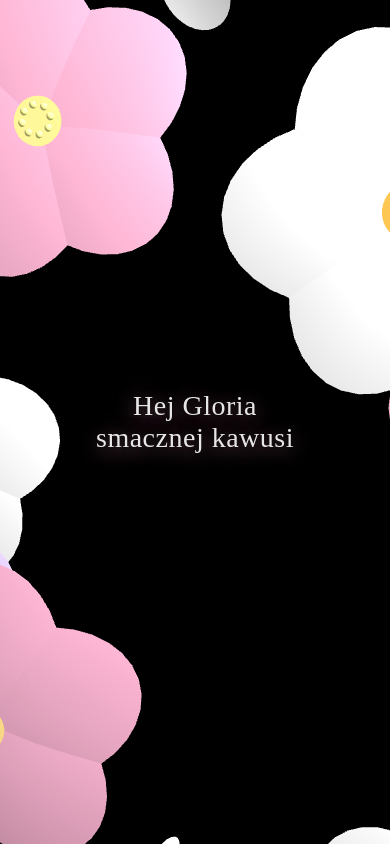
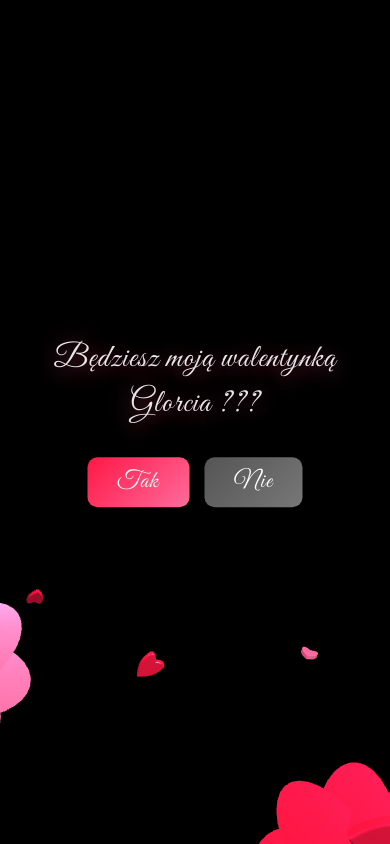
Before and after one commit to vect000r/portfolio, a Django app: template backend/api/templates/gloria.html in a window 390 px wide. Run offline with Django 5.2, Linux system fonts and the light colour scheme; the template is opened without the code that fills it, so the values that code supplies are empty; parts of the project's set-up code (start-up, migrations or seed data) failed here and were passed over.

Commit message:
feat: added secret functionality

```diff
--- a/backend/api/templates/gloria.html
+++ b/backend/api/templates/gloria.html
@@ -3,18 +3,22 @@
 <head>
     <meta charset="UTF-8">
     <meta name="viewport" content="width=device-width, initial-scale=1.0">
-    <title>flowers for gloria</title>
+    <title>Valentine for Gloria</title>
+    <link rel="preconnect" href="https://fonts.googleapis.com">
+    <link rel="preconnect" href="https://fonts.gstatic.com" crossorigin>
+    <link href="https://fonts.googleapis.com/css2?family=Great+Vibes&display=swap" rel="stylesheet">
     <style>
         body {
             margin: 0;
             overflow: hidden;
             background: #000;
+            font-family: "Great Vibes", cursive;
         }
         canvas {
             display: block;
         }
 
-        .centered-text {
+        .centered-content {
             position: absolute;
             top: 50%;
             left: 50%;
@@ -27,46 +31,223 @@
             box-sizing: border-box;
         }
 
+        .screen {
+            display: none;
+        }
 
-        .centered-text h1 {
-            font-size: 48px;
+        .screen.active {
+            display: block;
+        }
+
+        .centered-content h1 {
+            font-size: 56px;
             color: rgba(255, 255, 255, 0.9);
-            margin: 0;
-            font-weight: 300;
+            margin: 0 0 40px 0;
+            font-weight: 400;
             letter-spacing: 2px;
-            text-shadow: 0 4px 20px rgba(255, 183, 213, 0.5),
-                         0 0 40px rgba(255, 183, 213, 0.3);
+            text-shadow: 0 4px 20px rgba(255, 100, 150, 0.5),
+                         0 0 40px rgba(255, 100, 150, 0.3);
+            line-height: 1.4;
+        }
+
+        .photo-placeholder {
+            margin: 30px 0;
+            text-align: center;
+        }
+
+        .button-container {
+            display: flex;
+            gap: 20px;
+            justify-content: center;
+            margin-top: 30px;
+        }
+
+        button {
+            padding: 15px 40px;
+            font-size: 32px;
+            font-weight: 400;
+            font-family: "Great Vibes", cursive;
+            border: none;
+            border-radius: 10px;
+            cursor: pointer;
+            transition: all 0.3s ease;
+            text-transform: none;
+            letter-spacing: 1px;
+            box-shadow: 0 4px 15px rgba(0, 0, 0, 0.3);
+        }
+
+        .tak-button {
+            background: linear-gradient(135deg, #ff1744, #ff6b9d);
+            color: white;
+        }
+
+        .tak-button:hover {
+            transform: scale(1.05);
+            box-shadow: 0 6px 20px rgba(255, 23, 68, 0.4);
+        }
+
+        .nie-button {
+            background: linear-gradient(135deg, #555, #777);
+            color: white;
+        }
+
+        .back-button {
+            background: linear-gradient(135deg, #333, #555);
+            color: rgba(255, 255, 255, 0.8);
+            font-size: 24px;
+            padding: 10px 30px;
+        }
+
+        .back-button:hover {
+            transform: scale(1.05);
+            box-shadow: 0 6px 20px rgba(51, 51, 51, 0.4);
+        }
+
+        .nie-button:hover {
+            transform: scale(1.05);
+            box-shadow: 0 6px 20px rgba(85, 85, 85, 0.4);
         }
 
         @media (max-width: 768px) {
-            .centered-text h1 {
-                font-size: 36px;
-                letter-spacing: 1px;
+            .centered-content h1 {
+                font-size: 42px;
+                letter-spacing: 1.5px;
+            }
+            button {
+                padding: 12px 35px;
+                font-size: 28px;
             }
         }
 
         @media (max-width: 480px) {
-            .centered-text h1 {
-                font-size: 28px;
-                letter-spacing: 0.5px;
+            .centered-content h1 {
+                font-size: 32px;
+                letter-spacing: 1px;
+                margin-bottom: 30px;
+            }
+            button {
+                padding: 10px 30px;
+                font-size: 24px;
+            }
+            .button-container {
+                gap: 15px;
             }
         }
 
         @media (max-width: 360px) {
-            .centered-text h1 {
-                font-size: 24px;
+            .centered-content h1 {
+                font-size: 28px;
+                letter-spacing: 0.5px;
+            }
+            button {
+                font-size: 22px;
+                padding: 8px 25px;
             }
         }
     </style>
 </head>
 <body>
-    <div class="centered-text">
-        <h1>Hej Gloria</h1>
-        <h1>smacznej kawusi</h1>
+    <div class="centered-content">
+        <!-- Screen 1: Initial Question -->
+        <div id="screen1" class="screen active">
+            <h1>Będziesz moją walentynką Glorcia ???</h1>
+            <div class="button-container">
+                <button class="tak-button" onclick="goToScreen2()">Tak</button>
+                <button class="nie-button" onclick="handleNo1()">Nie</button>
+            </div>
+        </div>
+
+        <!-- Screen 2: Ramen Proposal -->
+        <div id="screen2" class="screen">
+            <h1>Question:</h1>
+            <h1>Ramen i Jazz bar w Walentynki</h1>
+            <h1>Co myślisz?</h1>
+            <div class="button-container">
+                <button class="tak-button" onclick="goToScreen3()">Tak</button>
+                <button class="nie-button" onclick="handleNo2()">Nie</button>
+            </div>
+            <div class="button-container" style="margin-top: 20px;">
+                <button class="back-button" onclick="goBack(2)">← Wróć</button>
+            </div>
+        </div>
+
+        <!-- Screen 3: Final Message with Photo -->
+        <div id="screen3" class="screen">
+            <h1>Zobacz co jest w szufladzie :333</h1>
+
+            <div class="photo-placeholder">
+                <img id="uploadedPhoto" src="../../media/images/2025/10/gloria.jpg" alt="Your photo will appear here" style="display: block; max-width: 100%; max-height: 400px; border-radius: 15px; margin: 20px 0; box-shadow: 0 8px 30px rgba(255, 107, 157, 0.4);">
+                <p style="color: rgba(255, 255, 255, 0.6); font-size: 18px; margin: 20px 0;">[ totally us ]</p>
+            </div>
+
+            <h1>Fact:</h1>
+            <h1>Kocham cię !!!</h1>
+
+            <div class="button-container">
+                <button class="back-button" onclick="goBack(3)">← Wróć</button>
+            </div>
+        </div>
+
+        <!-- Screen 4: Warning before redirect -->
+        <div id="screen4" class="screen">
+            <h1>Przykro mi, musiałem to zrobić ...</h1>
+        </div>
     </div>
 
     <script src="https://cdnjs.cloudflare.com/ajax/libs/three.js/r128/three.min.js"></script>
     <script>
+        let noClicksScreen1 = 0;
+        let noClicksScreen2 = 0;
+
+        function showScreen(screenId) {
+            const screens = document.querySelectorAll('.screen');
+            screens.forEach(screen => {
+                screen.classList.remove('active');
+            });
+            document.getElementById(screenId).classList.add('active');
+        }
+
+        function goToScreen2() {
+            showScreen('screen2');
+        }
+
+        function goToScreen3() {
+            showScreen('screen3');
+        }
+
+        function goBack(currentScreen) {
+            if (currentScreen === 2) {
+                noClicksScreen1 = 0;
+                showScreen('screen1');
+            } else if (currentScreen === 3) {
+                noClicksScreen2 = 0;
+                showScreen('screen2');
+            }
+        }
+
+        function handleNo1() {
+            noClicksScreen1++;
+            console.log('Screen 1 NO clicks:', noClicksScreen1);
+            if (noClicksScreen1 >= 5) {
+                showWarningAndRedirect();
+            }
+        }
+
+        function handleNo2() {
+            noClicksScreen2++;
+            console.log('Screen 2 NO clicks:', noClicksScreen2);
+            if (noClicksScreen2 >= 5) {
+                showWarningAndRedirect();
+            }
+        }
+
+        function showWarningAndRedirect() {
+            showScreen('screen4');
+            setTimeout(() => {
+                window.location.href = 'https://jcw87.github.io/c2-sans-fight/';
+            }, 2000);
+        }
+
         const scene = new THREE.Scene();
         scene.background = new THREE.Color(0x000000);
 
@@ -82,7 +263,6 @@
         renderer.setSize(window.innerWidth, window.innerHeight);
         document.body.appendChild(renderer.domElement);
 
-        // Lighting
         const ambientLight = new THREE.AmbientLight(0xffffff, 0.6);
         scene.add(ambientLight);
 
@@ -90,245 +270,223 @@
         light1.position.set(10, 10, 10);
         scene.add(light1);
 
-        const light2 = new THREE.PointLight(0xffaaff, 0.5, 100);
+        const light2 = new THREE.PointLight(0xff6699, 0.5, 100);
         light2.position.set(-10, 5, -5);
         scene.add(light2);
 
-        // Simple petal using circles
-        function createPetal(color) {
-            const geometry = new THREE.CircleGeometry(0.8, 32);
+        function createHeart(color) {
+            const heartShape = new THREE.Shape();
 
-            geometry.scale(1, 1.3, 1);
+            const x = 0, y = 0;
+            heartShape.moveTo(x + 0, y + 0.3);
+            heartShape.bezierCurveTo(x + 0, y + 0.3, x - 0.5, y + 0.8, x - 0.5, y + 0.3);
+            heartShape.bezierCurveTo(x - 0.5, y + 0, x - 0.5, y - 0.3, x + 0, y - 0.8);
+            heartShape.bezierCurveTo(x + 0.5, y - 0.3, x + 0.5, y + 0, x + 0.5, y + 0.3);
+            heartShape.bezierCurveTo(x + 0.5, y + 0.8, x + 0, y + 0.3, x + 0, y + 0.3);
+
+            const extrudeSettings = {
+                depth: 0.2,
+                bevelEnabled: true,
+                bevelThickness: 0.05,
+                bevelSize: 0.05,
+                bevelSegments: 3
+            };
+
+            const geometry = new THREE.ExtrudeGeometry(heartShape, extrudeSettings);
+            const material = new THREE.MeshStandardMaterial({
+                color: color,
+                roughness: 0.3,
+                metalness: 0.2
+            });
+
+            const heart = new THREE.Mesh(geometry, material);
+            return heart;
+        }
+
+        function createRose(color) {
+            const rose = new THREE.Group();
+
+            const layers = 4;
+
+            for (let layer = 0; layer < layers; layer++) {
+                const petalCount = 8 - layer;
+                const radius = 0.7 - layer * 0.12;
+                const petalSize = 0.9 - layer * 0.15;
+
+                for (let i = 0; i < petalCount; i++) {
+                    const geometry = new THREE.CircleGeometry(petalSize, 32);
+                    geometry.scale(0.9, 1.5, 1);
+
+                    const layerColor = new THREE.Color(color).multiplyScalar(1 - layer * 0.1);
 
                     const material = new THREE.MeshStandardMaterial({
-                color: color,
+                        color: layerColor,
                         side: THREE.DoubleSide,
-                roughness: 0.4,
+                        roughness: 0.5,
                         metalness: 0.1
                     });
 
                     const petal = new THREE.Mesh(geometry, material);
 
-            // Add slight curve
+                    const angle = (i / petalCount) * Math.PI * 2 + layer * 0.5;
+                    petal.position.set(
+                        Math.cos(angle) * radius,
+                        Math.sin(angle) * radius,
+                        -layer * 0.15
+                    );
+
+                    petal.rotation.z = angle + Math.PI / 2;
+                    petal.rotation.x = 0.4 + layer * 0.1;
+
                     const positions = geometry.attributes.position;
-            for (let i = 0; i < positions.count; i++) {
-                const x = positions.getX(i);
-                const y = positions.getY(i);
+                    for (let j = 0; j < positions.count; j++) {
+                        const x = positions.getX(j);
+                        const y = positions.getY(j);
                         const dist = Math.sqrt(x * x + y * y);
-                positions.setZ(i, -dist * 0.15);
+                        positions.setZ(j, -dist * 0.25);
                     }
                     positions.needsUpdate = true;
                     geometry.computeVertexNormals();
 
-            return petal;
+                    rose.add(petal);
+                }
             }
 
-        // flower center
-        function createFlowerCenter(color) {
-            const group = new THREE.Group();
-
-            const diskGeometry = new THREE.CircleGeometry(0.25, 32);
-            const diskMaterial = new THREE.MeshStandardMaterial({
-                color: color,
+            const budGeometry = new THREE.SphereGeometry(0.12, 16, 16);
+            const budMaterial = new THREE.MeshStandardMaterial({
+                color: new THREE.Color(color).multiplyScalar(0.5),
                 roughness: 0.8
             });
-            const disk = new THREE.Mesh(diskGeometry, diskMaterial);
-            group.add(disk);
+            const bud = new THREE.Mesh(budGeometry, budMaterial);
+            bud.position.z = 0.1;
+            rose.add(bud);
 
-            // Small dots for detail
-            for (let i = 0; i < 8; i++) {
-                const angle = (i / 8) * Math.PI * 2;
-                const dotGeometry = new THREE.SphereGeometry(0.04, 8, 8);
-                const dotMaterial = new THREE.MeshStandardMaterial({
-                    color: 0xffff99
-                });
-                const dot = new THREE.Mesh(dotGeometry, dotMaterial);
-                dot.position.set(
-                    Math.cos(angle) * 0.15,
-                    Math.sin(angle) * 0.15,
-                    0.05
-                );
-                group.add(dot);
+            return rose;
         }
 
-            return group;
-        }
+        const animatedObjects = [];
 
-        // create a complete flower using petals and centers
-        function createFlower(petalColor, centerColor, petalCount = 5) {
-            const flower = new THREE.Group();
+        for (let i = 0; i < 5; i++) {
+            const rose = createRose(0xff1744);
+            const angle = (i / 5) * Math.PI * 2;
+            const radius = 6 + Math.random() * 4;
 
-            for (let i = 0; i < petalCount; i++) {
-                const petal = createPetal(petalColor);
-                const angle = (i / petalCount) * Math.PI * 2;
-
-                petal.position.set(
-                    Math.cos(angle) * 0.6,
-                    Math.sin(angle) * 0.6,
-                    0
+            rose.position.set(
+                Math.cos(angle) * radius,
+                Math.sin(angle) * radius,
+                (Math.random() - 0.5) * 6
             );
 
-                petal.rotation.z = angle + Math.PI / 2;
+            rose.rotation.z = Math.random() * Math.PI * 2;
+            const scale = 0.6 + Math.random() * 0.3;
+            rose.scale.set(scale, scale, scale);
 
-                flower.add(petal);
-            }
-
-            const center = createFlowerCenter(centerColor);
-            center.position.z = 0.05;
-            flower.add(center);
-
-            return flower;
-        }
-
-
-        function createBranch(length, thickness) {
-            const curve = new THREE.QuadraticBezierCurve3(
-                new THREE.Vector3(0, 0, 0),
-                new THREE.Vector3(0, length / 2, 0.5),
-                new THREE.Vector3(0, length, 0)
-            );
-
-            const tubeGeometry = new THREE.TubeGeometry(curve, 20, thickness, 8, false);
-            const material = new THREE.MeshStandardMaterial({
-                color: 0x4a3520,
-                roughness: 0.9
-            });
-
-            return new THREE.Mesh(tubeGeometry, material);
-        }
-
-        // Create multiple flowers at different positions
-        const flowers = [];
-
-        // cherry blossoms
-        for (let i = 0; i < 3; i++) {
-            const flower = createFlower(0xffb7d5, 0xffdd88, 5);
-            const angle = (i / 3) * Math.PI * 2;
-            const radius = 3 + Math.random() * 2;
-
-            flower.position.set(
-                Math.cos(angle) * radius,
-                Math.sin(angle) * radius,
-                (Math.random() - 0.5) * 2
-            );
-
-            flower.rotation.z = Math.random() * Math.PI * 2;
-            const scale = 0.8 + Math.random() * 0.4;
-            flower.scale.set(scale, scale, scale);
-
-            scene.add(flower);
-            flowers.push({
-                mesh: flower,
+            scene.add(rose);
+            animatedObjects.push({
+                mesh: rose,
                 rotSpeed: 0.001 + Math.random() * 0.002,
                 floatSpeed: 0.0005 + Math.random() * 0.001,
                 offset: Math.random() * Math.PI * 2
             });
         }
 
-        // white flowers
-        for (let i = 0; i < 3; i++) {
-            const flower = createFlower(0xffffff, 0xffaa44, 5);
-            const angle = (i / 3) * Math.PI * 2 + Math.PI / 3;
-            const radius = 3 + Math.random() * 2;
+        for (let i = 0; i < 4; i++) {
+            const rose = createRose(0xff6b9d);
+            const angle = (i / 4) * Math.PI * 2 + Math.PI / 5;
+            const radius = 5.5 + Math.random() * 4;
 
-            flower.position.set(
+            rose.position.set(
                 Math.cos(angle) * radius,
                 Math.sin(angle) * radius,
-                (Math.random() - 0.5) * 2
+                (Math.random() - 0.5) * 6
             );
 
-            flower.rotation.z = Math.random() * Math.PI * 2;
-            const scale = 0.8 + Math.random() * 0.4;
-            flower.scale.set(scale, scale, scale);
+            rose.rotation.z = Math.random() * Math.PI * 2;
+            const scale = 0.5 + Math.random() * 0.4;
+            rose.scale.set(scale, scale, scale);
 
-            scene.add(flower);
-            flowers.push({
-                mesh: flower,
+            scene.add(rose);
+            animatedObjects.push({
+                mesh: rose,
                 rotSpeed: 0.001 + Math.random() * 0.002,
                 floatSpeed: 0.0005 + Math.random() * 0.001,
                 offset: Math.random() * Math.PI * 2
             });
         }
 
-        //  purple flowers
-        for (let i = 0; i < 2; i++) {
-            const flower = createFlower(0xe8d5ff, 0xffee66, 6);
-            const angle = (i / 2) * Math.PI * 2 + Math.PI / 6;
-            const radius = 4 + Math.random() * 1.5;
+        for (let i = 0; i < 4; i++) {
+            const heart = createHeart(0xff1744);
+            const angle = (i / 4) * Math.PI * 2 + Math.PI / 8;
+            const radius = 6.5 + Math.random() * 4;
 
-            flower.position.set(
+            heart.position.set(
                 Math.cos(angle) * radius,
                 Math.sin(angle) * radius,
-                (Math.random() - 0.5) * 2
+                (Math.random() - 0.5) * 6
             );
 
-            flower.rotation.z = Math.random() * Math.PI * 2;
-            const scale = 0.7 + Math.random() * 0.3;
-            flower.scale.set(scale, scale, scale);
+            heart.rotation.z = Math.random() * Math.PI * 2;
+            const scale = 0.5 + Math.random() * 0.3;
+            heart.scale.set(scale, scale, scale);
 
-            scene.add(flower);
-            flowers.push({
-                mesh: flower,
+            scene.add(heart);
+            animatedObjects.push({
+                mesh: heart,
                 rotSpeed: 0.001 + Math.random() * 0.002,
                 floatSpeed: 0.0005 + Math.random() * 0.001,
                 offset: Math.random() * Math.PI * 2
             });
         }
 
-        //  floating petals
-        const fallingPetals = [];
-        for (let i = 0; i < 15; i++) {
-            const petal = createPetal(Math.random() > 0.5 ? 0xffb7d5 : 0xffffff);
-            petal.position.set(
+        const fallingHearts = [];
+        for (let i = 0; i < 12; i++) {
+            const heart = createHeart(Math.random() > 0.5 ? 0xff1744 : 0xff6b9d);
+            heart.position.set(
                 (Math.random() - 0.5) * 15,
                 (Math.random() - 0.5) * 10,
                 (Math.random() - 0.5) * 8
             );
-            petal.rotation.set(
+            heart.rotation.set(
                 Math.random() * Math.PI,
                 Math.random() * Math.PI,
                 Math.random() * Math.PI
             );
-            const scale = 0.3 + Math.random() * 0.3;
-            petal.scale.set(scale, scale, scale);
+            const scale = 0.15 + Math.random() * 0.2;
+            heart.scale.set(scale, scale, scale);
 
-            scene.add(petal);
-            fallingPetals.push({
-                mesh: petal,
-                fallSpeed: 0.01 + Math.random() * 0.02,
-                rotSpeed: (Math.random() - 0.5) * 0.05,
+            scene.add(heart);
+            fallingHearts.push({
+                mesh: heart,
+                fallSpeed: 0.008 + Math.random() * 0.015,
+                rotSpeed: (Math.random() - 0.5) * 0.04,
                 swaySpeed: 0.02 + Math.random() * 0.02,
                 swayAmount: 0.5 + Math.random() * 0.5
             });
         }
 
-        // animation
         let time = 0;
         function animate() {
             requestAnimationFrame(animate);
             time += 0.01;
 
-            // rotation and floating
-            flowers.forEach((flower) => {
-                flower.mesh.rotation.z += flower.rotSpeed;
-                const originalY = flower.mesh.position.y;
-                flower.mesh.position.y = originalY + Math.sin(time + flower.offset) * 0.01;
+            animatedObjects.forEach((obj) => {
+                obj.mesh.rotation.z += obj.rotSpeed;
+                const originalY = obj.mesh.position.y;
+                obj.mesh.position.y = originalY + Math.sin(time + obj.offset) * 0.01;
             });
 
-            //  falling petals
-            fallingPetals.forEach((petal) => {
-                petal.mesh.position.y -= petal.fallSpeed;
-                petal.mesh.position.x += Math.sin(time * petal.swaySpeed) * 0.02;
-                petal.mesh.rotation.x += petal.rotSpeed;
-                petal.mesh.rotation.y += petal.rotSpeed * 0.7;
+            fallingHearts.forEach((heart) => {
+                heart.mesh.position.y -= heart.fallSpeed;
+                heart.mesh.position.x += Math.sin(time * heart.swaySpeed) * 0.02;
+                heart.mesh.rotation.x += heart.rotSpeed;
+                heart.mesh.rotation.y += heart.rotSpeed * 0.7;
 
-                if (petal.mesh.position.y < -8) {
-                    petal.mesh.position.y = 8;
-                    petal.mesh.position.x = (Math.random() - 0.5) * 15;
+                if (heart.mesh.position.y < -8) {
+                    heart.mesh.position.y = 8;
+                    heart.mesh.position.x = (Math.random() - 0.5) * 15;
                 }
             });
 
-            // camera movement
             camera.position.x = Math.sin(time * 0.1) * 2;
             camera.position.y = Math.cos(time * 0.15) * 1;
             camera.lookAt(0, 0, 0);
```
Also changed, not shown: backend/media/images/2025/10/gloria.jpg (added). Lines whose indentation alone changed are shown as unchanged.
